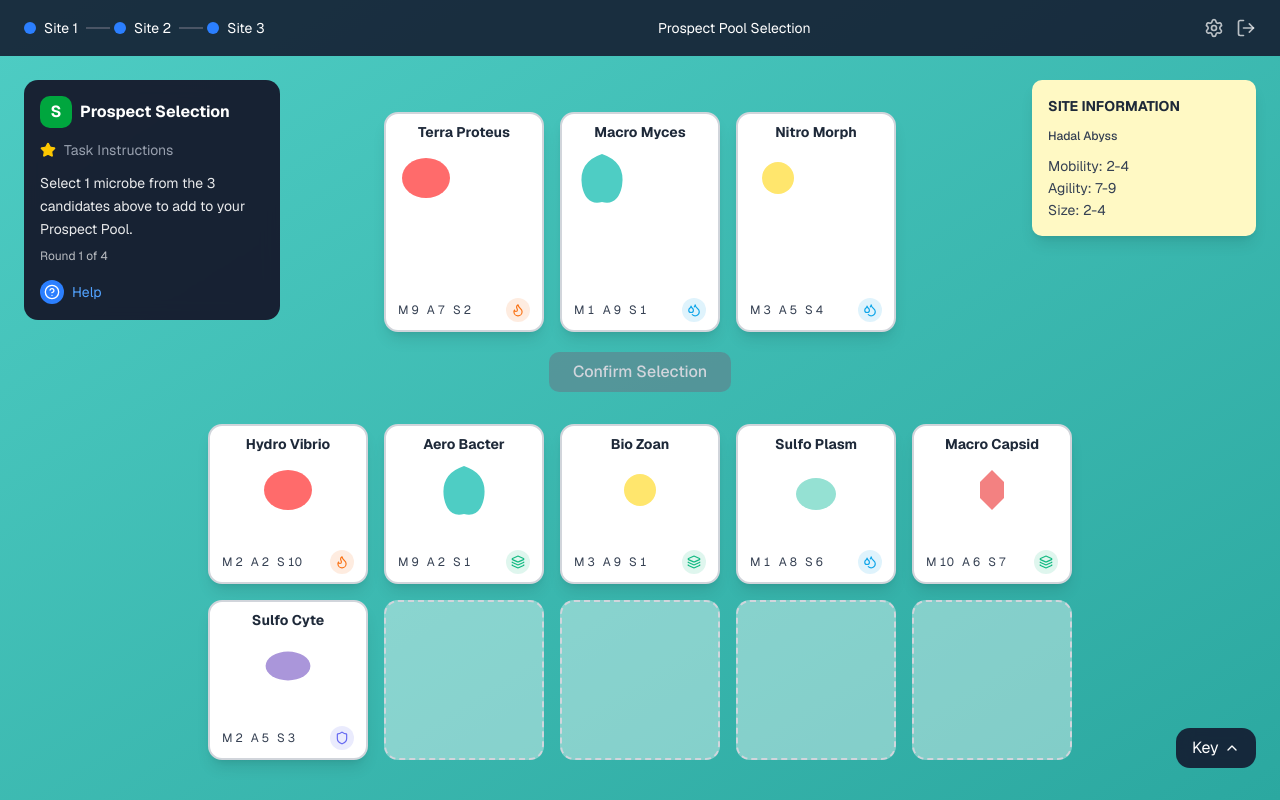
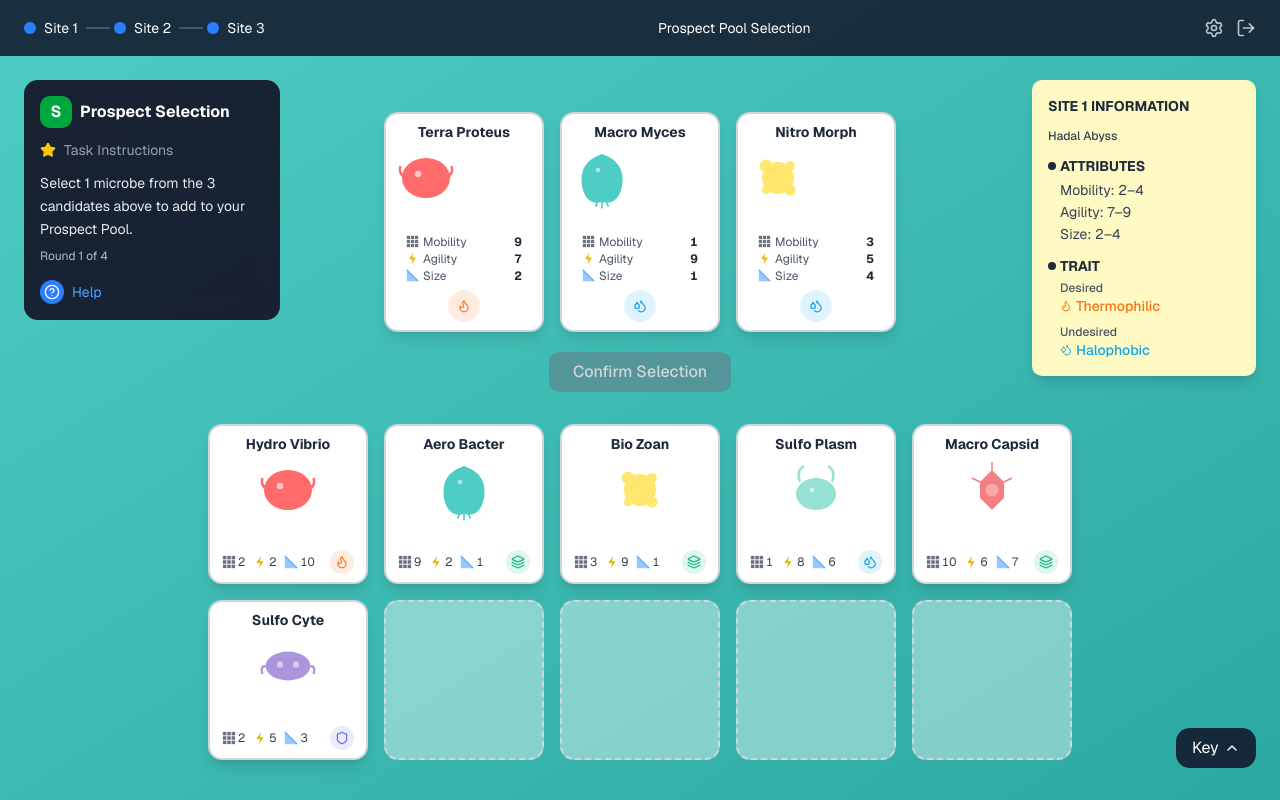
Before and after one commit to santigili01/seawolfsolver-v2, a Next.js app: page /simulator/phase2 in a window 1280 px wide. Built offline with nearby package versions, Linux system fonts and the light colour scheme.

Commit message:
phase2 ui v3

```diff
--- a/app/simulator/phase2/page.tsx
+++ b/app/simulator/phase2/page.tsx
@@ -1,6 +1,6 @@
 "use client"
 
-import { useCallback, useEffect, useMemo, useState } from "react"
+import { useCallback, useEffect, useMemo, useState, type ReactNode } from "react"
 import Link from "next/link"
 import {
   Settings,
@@ -130,51 +130,91 @@ function traitIcon(trait: string, className = "h-4 w-4") {
 const MicrobeBlob1 = ({ color = "#FF6B6B" }: { color?: string }) => (
   <svg viewBox="0 0 80 80" className="h-16 w-16">
     <ellipse cx="40" cy="40" rx="30" ry="25" fill={color} />
+    <circle cx="30" cy="35" r="4" fill="white" opacity="0.6" />
+    <path d="M15 40 Q5 35 8 25" stroke={color} strokeWidth="3" fill="none" />
+    <path d="M65 40 Q75 35 72 25" stroke={color} strokeWidth="3" fill="none" />
   </svg>
 )
 const MicrobeBlob2 = ({ color = "#4ECDC4" }: { color?: string }) => (
   <svg viewBox="0 0 80 80" className="h-16 w-16">
     <path d="M40 10 Q70 20 65 50 Q60 75 40 70 Q20 75 15 50 Q10 20 40 10" fill={color} />
+    <circle cx="35" cy="30" r="3" fill="white" opacity="0.5" />
+    <path d="M40 70 L40 78" stroke={color} strokeWidth="2" />
+    <path d="M35 68 L32 76" stroke={color} strokeWidth="2" />
+    <path d="M45 68 L48 76" stroke={color} strokeWidth="2" />
   </svg>
 )
 const MicrobeBlob3 = ({ color = "#FFE66D" }: { color?: string }) => (
   <svg viewBox="0 0 80 80" className="h-16 w-16">
     <circle cx="40" cy="40" r="20" fill={color} />
+    <circle cx="25" cy="25" r="8" fill={color} />
+    <circle cx="55" cy="25" r="6" fill={color} />
+    <circle cx="55" cy="55" r="7" fill={color} />
+    <circle cx="25" cy="55" r="5" fill={color} />
   </svg>
 )
 const MicrobeBlob4 = ({ color = "#95E1D3" }: { color?: string }) => (
   <svg viewBox="0 0 80 80" className="h-16 w-16">
     <ellipse cx="40" cy="45" rx="25" ry="20" fill={color} />
+    <path d="M20 30 Q15 15 25 10" stroke={color} strokeWidth="3" fill="none" />
+    <path d="M60 30 Q65 15 55 10" stroke={color} strokeWidth="3" fill="none" />
+    <circle cx="35" cy="40" r="3" fill="white" opacity="0.6" />
   </svg>
 )
 const MicrobeBlob5 = ({ color = "#F38181" }: { color?: string }) => (
   <svg viewBox="0 0 80 80" className="h-16 w-16">
     <path d="M40 15 L55 30 L55 50 L40 65 L25 50 L25 30 Z" fill={color} />
+    <circle cx="40" cy="40" r="8" fill="white" opacity="0.3" />
+    <path d="M40 15 L40 5" stroke={color} strokeWidth="2" />
+    <path d="M55 30 L65 25" stroke={color} strokeWidth="2" />
+    <path d="M25 30 L15 25" stroke={color} strokeWidth="2" />
   </svg>
 )
 const MicrobeBlob6 = ({ color = "#AA96DA" }: { color?: string }) => (
   <svg viewBox="0 0 80 80" className="h-16 w-16">
     <ellipse cx="40" cy="40" rx="28" ry="18" fill={color} />
+    <path d="M12 40 Q5 40 8 50" stroke={color} strokeWidth="3" fill="none" />
+    <path d="M68 40 Q75 40 72 50" stroke={color} strokeWidth="3" fill="none" />
+    <circle cx="30" cy="38" r="4" fill="white" opacity="0.5" />
+    <circle cx="50" cy="38" r="4" fill="white" opacity="0.5" />
   </svg>
 )
 const MicrobeBlob7 = ({ color = "#FCBAD3" }: { color?: string }) => (
   <svg viewBox="0 0 80 80" className="h-16 w-16">
     <circle cx="40" cy="40" r="22" fill={color} />
+    <circle cx="40" cy="40" r="12" fill="white" opacity="0.2" />
+    <path
+      d="M40 18 L40 8 M45 10 L40 8 L35 10"
+      stroke={color}
+      strokeWidth="2"
+      fill="none"
+    />
   </svg>
 )
 const MicrobeBlob8 = ({ color = "#A8D8EA" }: { color?: string }) => (
   <svg viewBox="0 0 80 80" className="h-16 w-16">
     <path d="M25 40 Q25 20 40 20 Q55 20 55 40 Q55 60 40 60 Q25 60 25 40" fill={color} />
+    <ellipse cx="40" cy="40" rx="8" ry="12" fill="white" opacity="0.3" />
+    <circle cx="18" cy="35" r="5" fill={color} />
+    <circle cx="62" cy="35" r="5" fill={color} />
   </svg>
 )
 const MicrobeBlob9 = ({ color = "#C3EDC0" }: { color?: string }) => (
   <svg viewBox="0 0 80 80" className="h-16 w-16">
     <ellipse cx="40" cy="42" rx="22" ry="18" fill={color} />
+    <path d="M30 24 Q28 12 35 8" stroke={color} strokeWidth="3" fill="none" />
+    <path d="M50 24 Q52 12 45 8" stroke={color} strokeWidth="3" fill="none" />
+    <path d="M40 60 L40 72" stroke={color} strokeWidth="3" fill="none" />
   </svg>
 )
 const MicrobeBlob10 = ({ color = "#FFD93D" }: { color?: string }) => (
   <svg viewBox="0 0 80 80" className="h-16 w-16">
     <circle cx="40" cy="40" r="18" fill={color} />
+    <circle cx="22" cy="30" r="6" fill={color} />
+    <circle cx="58" cy="30" r="6" fill={color} />
+    <circle cx="22" cy="50" r="6" fill={color} />
+    <circle cx="58" cy="50" r="6" fill={color} />
+    <circle cx="40" cy="40" r="6" fill="white" opacity="0.4" />
   </svg>
 )
 
@@ -191,26 +231,144 @@ const microbeComponents = [
   MicrobeBlob10,
 ]
 
-function MicrobeAttributeRow({ Mobility, Agility, Size }: { Mobility: number; Agility: number; Size: number }) {
+function Tooltip({ children, text }: { children: ReactNode; text: string }) {
+  const [visible, setVisible] = useState(false)
   return (
-    <div className="flex min-w-0 flex-wrap items-center gap-2 text-[12px] leading-none">
-      <span className="tabular-nums text-gray-700">M {Mobility}</span>
-      <span className="tabular-nums text-gray-700">A {Agility}</span>
-      <span className="tabular-nums text-gray-700">S {Size}</span>
+    <span
+      className="relative inline-flex"
+      onMouseEnter={() => setVisible(true)}
+      onMouseLeave={() => setVisible(false)}
+    >
+      {children}
+      {visible && (
+        <span className="pointer-events-none absolute bottom-full left-1/2 z-50 mb-1 max-w-xs -translate-x-1/2 rounded bg-gray-900 px-2 py-1 text-left text-xs text-white whitespace-normal">
+          {text}
+        </span>
+      )}
+    </span>
+  )
+}
+
+function TraitBadgeChip({
+  trait,
+  chipClassName = "h-6 w-6",
+}: {
+  trait: string
+  chipClassName?: string
+}) {
+  const tc = traitColor(trait)
+  return (
+    <Tooltip text={trait}>
+      <span
+        className={`inline-flex shrink-0 cursor-default items-center justify-center rounded-full ${chipClassName}`}
+        style={{
+          backgroundColor: traitChipBg(trait),
+          color: tc,
+        }}
+      >
+        {traitIcon(trait, "h-3.5 w-3.5")}
+      </span>
+    </Tooltip>
+  )
+}
+
+/** Selection slot only — attribute row (grid cards keep MicrobeAttributeRow). */
+function SlotAttributeRow({
+  Mobility,
+  Agility,
+  Size,
+}: {
+  Mobility: number
+  Agility: number
+  Size: number
+}) {
+  return (
+    <div className="flex w-full flex-col gap-1 px-2 text-[12px] leading-none">
+      <div className="flex items-center justify-between">
+        <div className="flex items-center gap-1">
+          <svg className="size-[13px] shrink-0 text-gray-500" viewBox="0 0 16 16" fill="currentColor">
+            <rect x="1" y="1" width="4" height="4" />
+            <rect x="6" y="1" width="4" height="4" />
+            <rect x="11" y="1" width="4" height="4" />
+            <rect x="1" y="6" width="4" height="4" />
+            <rect x="6" y="6" width="4" height="4" />
+            <rect x="11" y="6" width="4" height="4" />
+            <rect x="1" y="11" width="4" height="4" />
+            <rect x="6" y="11" width="4" height="4" />
+            <rect x="11" y="11" width="4" height="4" />
+          </svg>
+          <span className="text-gray-600">Mobility</span>
+        </div>
+        <span className="font-bold tabular-nums text-gray-800">{Mobility}</span>
+      </div>
+      <div className="flex items-center justify-between">
+        <div className="flex items-center gap-1">
+          <svg className="size-[13px] shrink-0 text-yellow-500" viewBox="0 0 16 16" fill="currentColor">
+            <path d="M9 1L4 9h4l-1 6 5-8H8l1-6z" />
+          </svg>
+          <span className="text-gray-600">Agility</span>
+        </div>
+        <span className="font-bold tabular-nums text-gray-800">{Agility}</span>
+      </div>
+      <div className="flex items-center justify-between">
+        <div className="flex items-center gap-1">
+          <svg className="size-[13px] shrink-0 text-blue-400" viewBox="0 0 16 16" fill="currentColor">
+            <path d="M1 15L1 1L15 15H1Z" opacity="0.6" />
+            <path d="M1 1L15 15" stroke="currentColor" strokeWidth="1.5" fill="none" />
+          </svg>
+          <span className="text-gray-600">Size</span>
+        </div>
+        <span className="font-bold tabular-nums text-gray-800">{Size}</span>
+      </div>
     </div>
   )
 }
 
-function TraitBadgeChip({ trait }: { trait: string }) {
-  const tc = traitColor(trait)
+function MicrobeAttributeRow({
+  Mobility,
+  Agility,
+  Size,
+}: {
+  Mobility: number
+  Agility: number
+  Size: number
+}) {
   return (
-    <span
-      className="inline-flex h-6 w-6 shrink-0 items-center justify-center rounded-full"
-      style={{ backgroundColor: traitChipBg(trait), color: tc }}
-      title={trait}
-    >
-      {traitIcon(trait, "h-3.5 w-3.5")}
-    </span>
+    <div className="flex min-w-0 flex-wrap items-center gap-2 text-[12px] leading-none">
+      <Tooltip text="Mobility">
+        <span className="inline-flex items-center gap-0.5">
+          <svg className="h-3.5 w-3.5 shrink-0 text-gray-500" viewBox="0 0 16 16" fill="currentColor">
+            <rect x="1" y="1" width="4" height="4" />
+            <rect x="6" y="1" width="4" height="4" />
+            <rect x="11" y="1" width="4" height="4" />
+            <rect x="1" y="6" width="4" height="4" />
+            <rect x="6" y="6" width="4" height="4" />
+            <rect x="11" y="6" width="4" height="4" />
+            <rect x="1" y="11" width="4" height="4" />
+            <rect x="6" y="11" width="4" height="4" />
+            <rect x="11" y="11" width="4" height="4" />
+          </svg>
+          <span className="tabular-nums leading-none text-gray-700">{Mobility}</span>
+        </span>
+      </Tooltip>
+      <Tooltip text="Agility">
+        <span className="inline-flex items-center gap-0.5">
+          <svg className="h-3.5 w-3.5 shrink-0 text-yellow-500" viewBox="0 0 16 16" fill="currentColor">
+            <path d="M9 1L4 9h4l-1 6 5-8H8l1-6z" />
+          </svg>
+          <span className="tabular-nums leading-none text-gray-700">{Agility}</span>
+        </span>
+      </Tooltip>
+      <Tooltip text="Size">
+        <span className="inline-flex items-center gap-0.5">
+          <svg className="h-3.5 w-3.5 shrink-0 text-blue-400" viewBox="0 0 16 16" fill="currentColor">
+            <path d="M1 15L1 1L15 15H1Z" opacity="0.6" />
+            <path d="M1 1L15 15" stroke="currentColor" strokeWidth="1.5" fill="none" />
+          </svg>
+          <span className="tabular-nums leading-none text-gray-700">{Size}</span>
+        </span>
+      </Tooltip>
+    </div>
   )
 }
 
@@ -410,12 +568,52 @@ export default function Phase2Page() {
       </div>
 
       <div className="absolute top-20 right-6 z-10 w-56 rounded-lg bg-[#FFF9C4] p-4 shadow-lg">
-        <h3 className="mb-3 text-sm font-bold uppercase text-gray-800">Site Information</h3>
+        <h3 className="mb-3 text-sm font-bold text-gray-800 uppercase">Site 1 Information</h3>
         <p className="mb-3 text-xs font-medium text-gray-700">{scenarioRequirements.name}</p>
-        <div className="space-y-0.5 text-sm text-gray-700">
-          <p>Mobility: {scenarioRequirements.attributes.Mobility.min}-{scenarioRequirements.attributes.Mobility.max}</p>
-          <p>Agility: {scenarioRequirements.attributes.Agility.min}-{scenarioRequirements.attributes.Agility.max}</p>
-          <p>Size: {scenarioRequirements.attributes.Size.min}-{scenarioRequirements.attributes.Size.max}</p>
+        <div className="mb-3">
+          <div className="mb-1 flex items-center gap-1">
+            <span className="h-2 w-2 rounded-full bg-gray-800" />
+            <span className="text-sm font-bold text-gray-800">ATTRIBUTES</span>
+          </div>
+          <div className="space-y-0.5 pl-3 text-sm text-gray-700">
+            <p>
+              Mobility: {scenarioRequirements.attributes.Mobility.min}–{scenarioRequirements.attributes.Mobility.max}
+            </p>
+            <p>
+              Agility: {scenarioRequirements.attributes.Agility.min}–{scenarioRequirements.attributes.Agility.max}
+            </p>
+            <p>
+              Size: {scenarioRequirements.attributes.Size.min}–{scenarioRequirements.attributes.Size.max}
+            </p>
+          </div>
+        </div>
+        <div>
+          <div className="mb-1 flex items-center gap-1">
+            <span className="h-2 w-2 rounded-full bg-gray-800" />
+            <span className="text-sm font-bold text-gray-800">TRAIT</span>
+          </div>
+          <div className="space-y-2 pl-3 text-sm">
+            <div>
+              <p className="text-xs font-medium text-gray-600">Desired</p>
+              <p
+                className="flex items-center gap-1 font-medium"
+                style={{ color: traitColor(scenarioRequirements.desired_trait) }}
+              >
+                {traitIcon(scenarioRequirements.desired_trait, "h-3 w-3 shrink-0")}
+                {scenarioRequirements.desired_trait}
+              </p>
+            </div>
+            <div>
+              <p className="text-xs font-medium text-gray-600">Undesired</p>
+              <p
+                className="flex items-center gap-1 font-medium"
+                style={{ color: traitColor(scenarioRequirements.undesired_trait) }}
+              >
+                {traitIcon(scenarioRequirements.undesired_trait, "h-3 w-3 shrink-0")}
+                {scenarioRequirements.undesired_trait}
+              </p>
+            </div>
+          </div>
         </div>
       </div>
 
@@ -438,13 +636,20 @@ export default function Phase2Page() {
                     : "border-[#d1d5db]"
                 } ${anotherSelected ? "opacity-60" : "opacity-100"}`}
               >
-                <div className="mb-1 w-full text-center text-sm font-bold text-gray-800 line-clamp-2">{m.name}</div>
+                <div className="mb-1 w-full text-center text-sm font-bold text-gray-800 line-clamp-1">{m.name}</div>
                 <div className="mb-1 flex shrink-0 justify-center">
                   <Svg color={blobColor} />
                 </div>
-                <div className="mt-auto flex w-full items-center justify-between gap-1 px-1">
-                  <MicrobeAttributeRow Mobility={m.Mobility} Agility={m.Agility} Size={m.Size} />
-                  <TraitBadgeChip trait={m.trait} />
+                <div className="mt-auto flex w-full flex-col items-center gap-2 px-1">
+                  <SlotAttributeRow
+                    Mobility={m.Mobility}
+                    Agility={m.Agility}
+                    Size={m.Size}
+                  />
+                  <TraitBadgeChip
+                    trait={m.trait}
+                    chipClassName="h-8 w-8"
+                  />
                 </div>
               </button>
             )
@@ -488,7 +693,11 @@ export default function Phase2Page() {
                   <Svg color={blobColor} />
                 </div>
                 <div className="mt-auto flex w-full items-center justify-between gap-1 px-1">
-                  <MicrobeAttributeRow Mobility={m.Mobility} Agility={m.Agility} Size={m.Size} />
+                  <MicrobeAttributeRow
+                    Mobility={m.Mobility}
+                    Agility={m.Agility}
+                    Size={m.Size}
+                  />
                   <TraitBadgeChip trait={m.trait} />
                 </div>
               </div>
```
Also changed, not shown: 1 other file (tests, documents, lock files or other folders).
